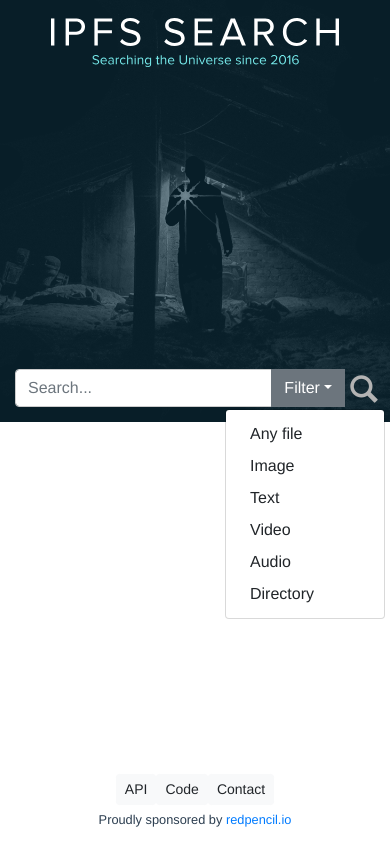
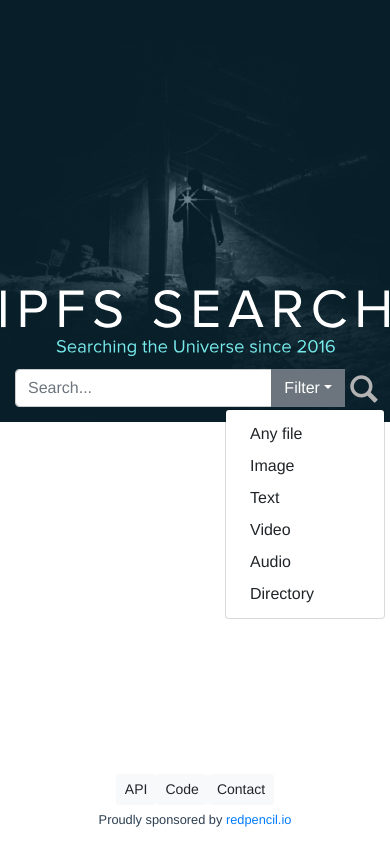
Before and after one commit to dokterbob/ipfs-search-frontend-vuejs, a Vue app: page /#/ in a window 390 px wide. Both pictures are taken after a click on the button "Filter". Built offline with nearby package versions, Linux system fonts and the light colour scheme.

Commit message:
Header component - and appropriate HTML tag.

```diff
--- a/src/assets/scss/style.scss
+++ b/src/assets/scss/style.scss
@@ -16,7 +16,7 @@
   color: $unavailable-color;
 }
 
-.header-wrapper {
+header {
   z-index: 1;
   position:fixed;
   top:0px;
--- /dev/null
+++ b/src/components/header.vue
@@ -0,0 +1,54 @@
+<template>
+  <header>
+    <b-container>
+      <b-row class="identity d-flex justify-content-center">
+        <b-col class="identity-wrapper">
+        <h1 class="d-flex justify-content-center">
+          <a href="https://ipfs-search.com">
+          <img src="@/assets/logo_white_bright.svg" alt="ipfs-search.com" />
+          </a>
+        </h1>
+        </b-col>
+      </b-row>
+
+      <b-row class="search-bar">
+        <b-col class="d-flex justify-content-center">
+        <b-input-group class="col-md-8 col-lg-8">
+          <b-form-input
+          placeholder="Search..."
+          aria-label="Text input with dropdown button"
+          />
+
+          <b-input-group-append>
+
+          <b-dropdown id="ddown1" text="Filter" variant="outline-secondary">
+            <b-dropdown-item>Any file</b-dropdown-item>
+            <b-dropdown-item>Image</b-dropdown-item>
+            <b-dropdown-item>Text</b-dropdown-item>
+            <b-dropdown-item>Video</b-dropdown-item>
+            <b-dropdown-item>Audio</b-dropdown-item>
+            <b-dropdown-item>Directory</b-dropdown-item>
+          </b-dropdown>
+
+          <b-button variant="outline-secondary" class="search-button" @click="$router.push('/results/')">
+            <span class="glyphicons glyphicons-search"></span>
+          </b-button>
+
+          </b-input-group-append>
+
+        </b-input-group>
+        </b-col>
+      </b-row>
+    </b-container>
+  </header>
+</template>
+
+<script>
+export default {
+  data() {
+  },
+};
+</script>
+
+<style scoped>
+</style>
--- a/src/pages/landing.vue
+++ b/src/pages/landing.vue
@@ -1,47 +1,6 @@
 <template>
   <div class="landing-wrapper">
-    <div class="header-wrapper">
-      <b-container>
-        <b-row class="identity d-flex justify-content-center">
-          <b-col class="identity-wrapper">
-            <h1 class="d-flex justify-content-center">
-              <a href="https://ipfs-search.com">
-                <img src="@/assets/logo_white_bright.svg" alt="ipfs-search.com" />
-              </a>
-            </h1>
-          </b-col>
-        </b-row>
-
-        <b-row class="search-bar">
-          <b-col class="d-flex justify-content-center">
-            <b-input-group class="col-md-8 col-lg-8">
-              <b-form-input
-                placeholder="Search..."
-                aria-label="Text input with dropdown button"
-              />
-
-              <b-input-group-append>
-
-                <b-dropdown id="ddown1" text="Filter" variant="outline-secondary">
-                  <b-dropdown-item>Any file</b-dropdown-item>
-                  <b-dropdown-item>Image</b-dropdown-item>
-                  <b-dropdown-item>Text</b-dropdown-item>
-                  <b-dropdown-item>Video</b-dropdown-item>
-                  <b-dropdown-item>Audio</b-dropdown-item>
-                  <b-dropdown-item>Directory</b-dropdown-item>
-                </b-dropdown>
-
-                <b-button variant="outline-secondary" class="search-button" @click="$router.push('/results/')">
-                  <span class="glyphicons glyphicons-search"></span>
-                </b-button>
-
-              </b-input-group-append>
-
-            </b-input-group>
-          </b-col>
-        </b-row>
-      </b-container>
-    </div>
+    <SearchHeader/>
 
     <div class="footer-wrapper">
       <b-container>
@@ -63,7 +22,11 @@
 </template>
 
 <script>
+
+import SearchHeader from '@/components/header';
+
 export default {
+  components: { SearchHeader },
   data() {
   },
 };
```
